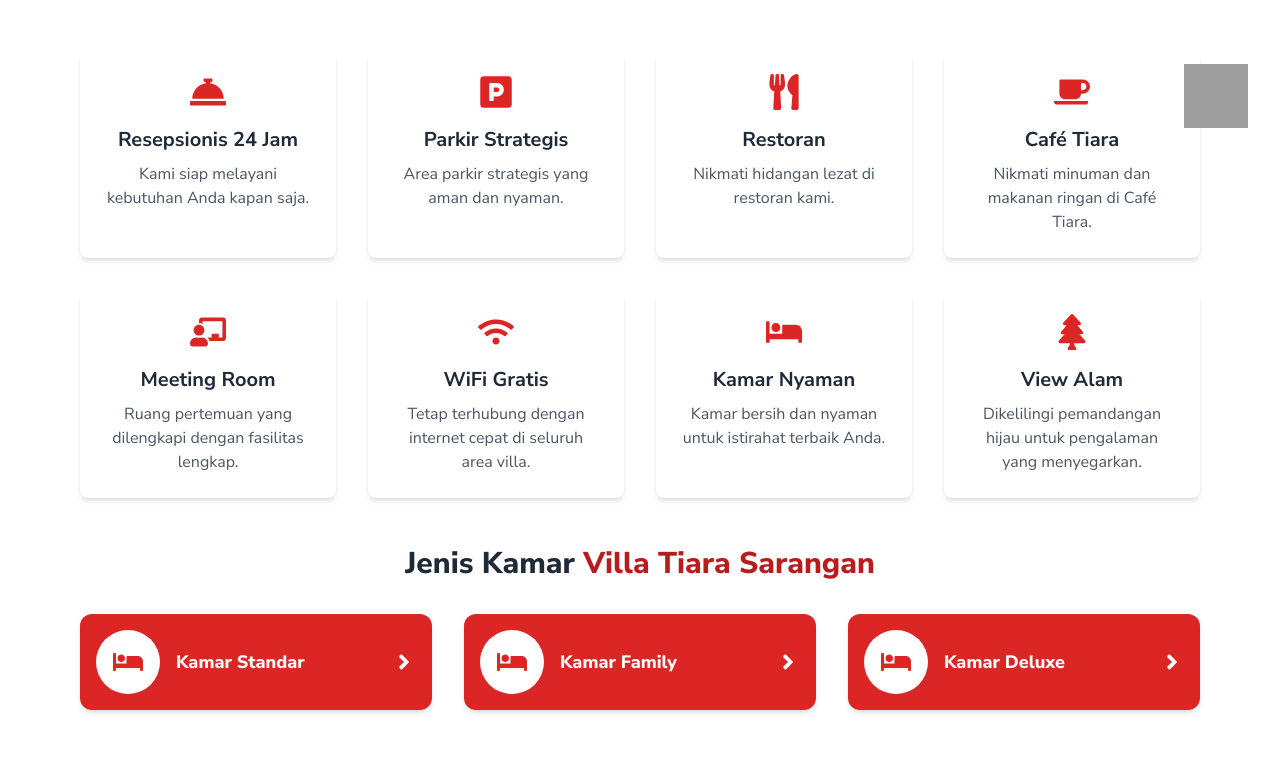
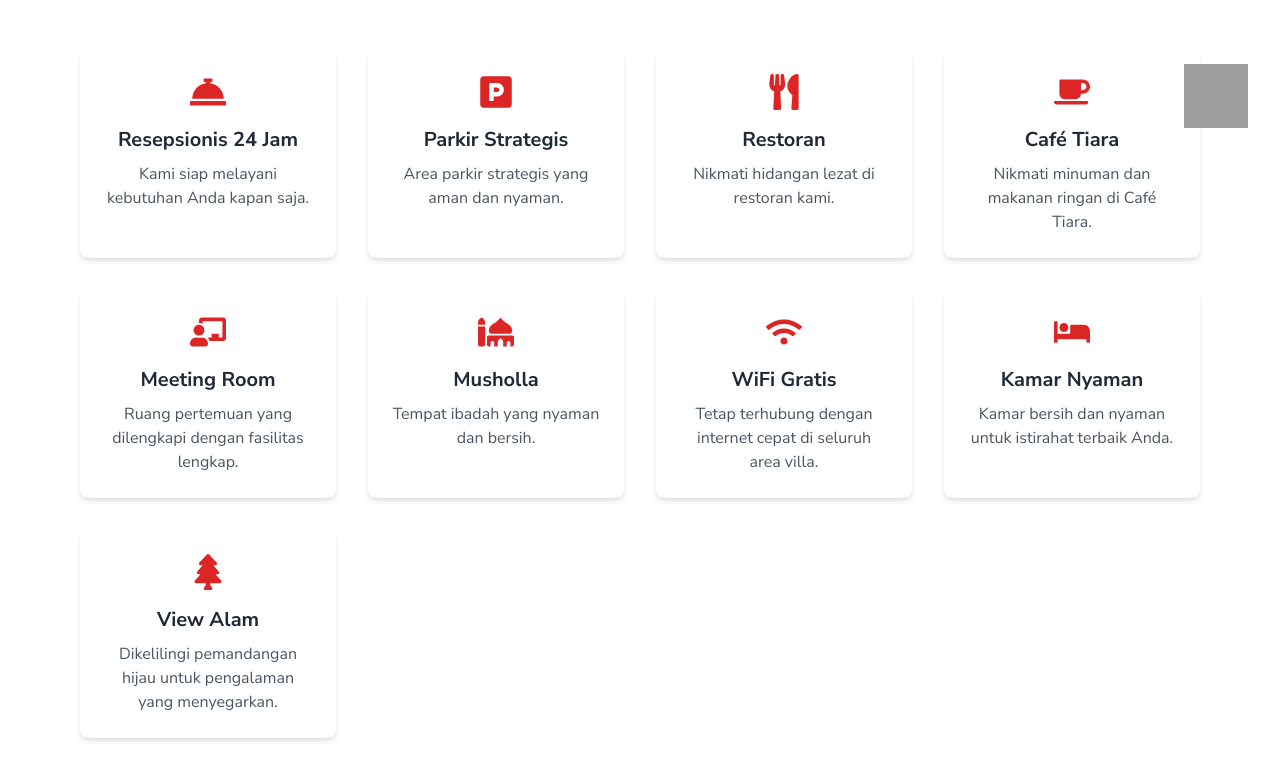
Before and after one commit to faris-studio1/tiarasarangan, a Next.js app: page /Tentang in a window 1280 px wide. Shown: the part 640-1401 px from the top of the page. Built offline with nearby package versions, Linux system fonts and the light colour scheme; grey boxes are pictures that could not be loaded; a web font is replaced by a local one.

Commit message:
revisi dari bos

```diff
--- a/app/components/(User)/(Beranda)/Fasilitas.jsx
+++ b/app/components/(User)/(Beranda)/Fasilitas.jsx
@@ -13,6 +13,7 @@ import {
   FaChalkboardTeacher,
   FaMapMarkerAlt,
   FaAngleRight,
+  FaMosque,
 } from "react-icons/fa";
 
 const FasilitasComponent = () => {
@@ -118,6 +119,11 @@ const FasilitasComponent = () => {
               description: "Fasilitas lengkap dan nyaman.",
             },
             {
+              icon: <FaMosque className="text-5xl text-red-600 mb-4" />,
+              title: "Musholla",
+              description: "Tempat ibadah yang nyaman dan bersih.",
+            },
+            {
               icon: <FaWifi className="text-5xl text-red-600 mb-4" />,
               title: "WiFi Gratis",
               description: "Internet cepat di seluruh area villa.",
--- a/app/components/(User)/(Galeri)/GaleriDummy.jsx
+++ b/app/components/(User)/(Galeri)/GaleriDummy.jsx
@@ -17,8 +17,6 @@ images.push(
   "https://ik.imagekit.io/tvlk/apr-asset/dgXfoyh24ryQLRcGq00cIdKHRmotrWLNlvG-TxlcLxGkiDwaUSggleJNPRgIHCX6/hotel/asset/10011479-4954b504bae1b13fc49eafb5c93d707e.jpeg",
   "https://ik.imagekit.io/tvlk/apr-asset/dgXfoyh24ryQLRcGq00cIdKHRmotrWLNlvG-TxlcLxGkiDwaUSggleJNPRgIHCX6/hotel/asset/10011479-23f291b7f22f26baa69270d4b0af41be.jpeg",
   "https://ik.imagekit.io/tvlk/apr-asset/dgXfoyh24ryQLRcGq00cIdKHRmotrWLNlvG-TxlcLxGkiDwaUSggleJNPRgIHCX6/hotel/asset/10011479-e4002b1853479e2f3330a1e79ed8b5f7.jpeg",
-  "https://ik.imagekit.io/tvlk/apr-asset/dgXfoyh24ryQLRcGq00cIdKHRmotrWLNlvG-TxlcLxGkiDwaUSggleJNPRgIHCX6/hotel/asset/10011479-1b7042e7d05398eb2cb64f2ccb1f5741.jpeg",
-  "https://ik.imagekit.io/tvlk/apr-asset/dgXfoyh24ryQLRcGq00cIdKHRmotrWLNlvG-TxlcLxGkiDwaUSggleJNPRgIHCX6/hotel/asset/10011479-20f8c832b9189e5c7c1496b8c2b1b455.jpeg",
   "https://ik.imagekit.io/tvlk/apr-asset/dgXfoyh24ryQLRcGq00cIdKHRmotrWLNlvG-TxlcLxGkiDwaUSggleJNPRgIHCX6/hotel/asset/10011479-01553ced2868817ba6abeb142768d915.jpeg",
   "https://ik.imagekit.io/tvlk/apr-asset/dgXfoyh24ryQLRcGq00cIdKHRmotrWLNlvG-TxlcLxGkiDwaUSggleJNPRgIHCX6/hotel/asset/10011479-8d71cbe0783f70ede50bd72f50746b48.jpeg",
   "https://ik.imagekit.io/tvlk/apr-asset/dgXfoyh24ryQLRcGq00cIdKHRmotrWLNlvG-TxlcLxGkiDwaUSggleJNPRgIHCX6/hotel/asset/10011479-9492e9093d6a8daba0740a778a09da33.jpeg",
--- a/app/components/(User)/(Tentang)/FasilitasAll.jsx
+++ b/app/components/(User)/(Tentang)/FasilitasAll.jsx
@@ -8,6 +8,7 @@ import {
   FaWifi,
   FaBed,
   FaTree,
+  FaMosque,
 } from "react-icons/fa";
 
 const FasilitasAllComponent = () => {
@@ -40,6 +41,11 @@ const FasilitasAllComponent = () => {
             title: "Meeting Room",
             description:
               "Ruang pertemuan yang dilengkapi dengan fasilitas lengkap.",
+          },
+          {
+            icon: <FaMosque />,
+            title: "Musholla",
+            description: "Tempat ibadah yang nyaman dan bersih.",
           },
           {
             icon: <FaWifi />,
--- a/app/components/(User)/(TipeKamar)/TipeKamarDetail.jsx
+++ b/app/components/(User)/(TipeKamar)/TipeKamarDetail.jsx
@@ -10,6 +10,7 @@ import {
   FaHotTub,
   FaMugHot,
   FaCouch,
+  FaShower,
   FaDoorOpen,
   FaAngleRight,
 } from "react-icons/fa";
@@ -30,6 +31,7 @@ const TipeKamarDetailComponent = () => {
         { icon: <FaWifi />, text: "Wi-Fi Gratis" },
         { icon: <FaConciergeBell />, text: "Layanan Kamar 24 Jam" },
         { icon: <FaParking />, text: "Parkir Gratis" },
+        { icon: <FaShower />, text: "Shower" },
         { icon: <FaHotTub />, text: "Air Panas (mandi)" },
         { icon: <FaMugHot />, text: "Air Panas (termos)" },
         { icon: <FaCouch />, text: "Sofa" },
@@ -45,8 +47,8 @@ const TipeKamarDetailComponent = () => {
         { icon: <FaWifi />, text: "Wi-Fi Gratis" },
         { icon: <FaConciergeBell />, text: "Layanan Kamar 24 Jam" },
         { icon: <FaParking />, text: "Parkir Gratis" },
+        { icon: <FaShower />, text: "Shower" },
         { icon: <FaDoorOpen />, text: "Teras" },
-        { icon: <FaUtensils />, text: "Dapur" },
         { icon: <FaHotTub />, text: "Air Panas (mandi)" },
         { icon: <FaMugHot />, text: "Air Panas (termos)" },
         { icon: <FaCouch />, text: "Sofa" },
@@ -64,6 +66,7 @@ const TipeKamarDetailComponent = () => {
         { icon: <FaParking />, text: "Parkir Gratis" },
         { icon: <FaDoorOpen />, text: "Teras" },
         { icon: <FaUtensils />, text: "Dapur" },
+        { icon: <FaShower />, text: "Shower" },
         { icon: <FaHotTub />, text: "Air Panas (mandi)" },
         { icon: <FaMugHot />, text: "Air Panas (termos)" },
         { icon: <FaCouch />, text: "Sofa" },
```
